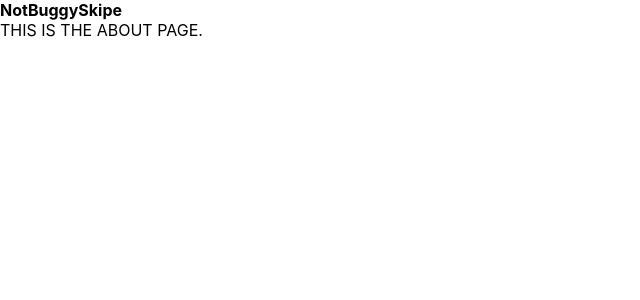
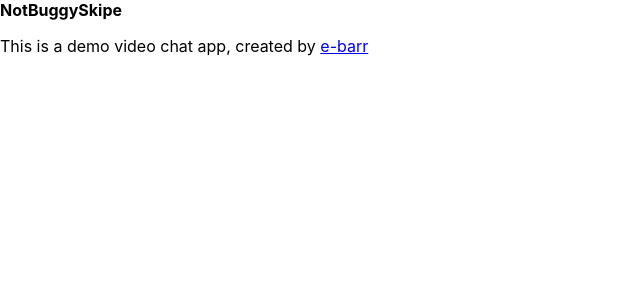
Before and after one commit to e-barr/notBuggySkipe_front-end, a React (Create React App) app in the folder not-buggy-skipe_front-end/: page /about in a window 1280 px wide. Shown: the top 300 px of the page, without its empty margins (0-640 px from the left). Built offline with nearby package versions, Linux system fonts and the light colour scheme.

Commit message:
update contacts tile

```diff
--- a/not-buggy-skipe_front-end/src/containers/About.js
+++ b/not-buggy-skipe_front-end/src/containers/About.js
@@ -3,7 +3,9 @@ import React from 'react'
 const About = props => {
     return (
         <div>
-            THIS IS THE ABOUT PAGE.
+            <div className="about-tile">
+                This is a demo video chat app, created by <a href="https://github.com/e-barr">e-barr</a>
+            </div>
         </div>
     )
 }
--- a/not-buggy-skipe_front-end/src/containers/ContactsTile.js
+++ b/not-buggy-skipe_front-end/src/containers/ContactsTile.js
@@ -2,12 +2,12 @@ import React, { Component } from 'react'
 
 class ContactsTile extends Component {
     render() {
-        console.log(this.props)
+        const { viewUsers, contacts, removeContact, createInvite, currentUserId } = this.props
         return (
             <div className="contacts-tile">
-                contacts tile
-                <button onClick={this.props.viewUsers}>+</button>
-                {this.props.contacts.map(contact => <li key={contact.id}>{contact.user_2.username} <button onClick={() => this.props.removeContact(contact.id)}>X</button><button onClick={() => this.props.createInvite(this.props.currentUserId, contact.user_2.id)}>SEND INVITE</button></li>)}
+                <p>ADDRESS BOOK</p>
+                <button onClick={viewUsers}>ADD NEW CONTACTS</button>
+                {contacts.map(contact => <li key={contact.id}>{contact.user_2.username} <button onClick={() => removeContact(contact.id)}>DELETE CONTACT</button><button onClick={() => createInvite(currentUserId, contact.user_2.id)}>SEND INVITE</button></li>)}
             </div>
         )
     }
--- a/not-buggy-skipe_front-end/src/containers/Header.js
+++ b/not-buggy-skipe_front-end/src/containers/Header.js
@@ -5,6 +5,7 @@ class Header extends Component {
             return (
                 <div>
                     <strong>NotBuggySkipe</strong>
+                    <p>{this.props.children}</p>
                 </div>
             )
     }
```
